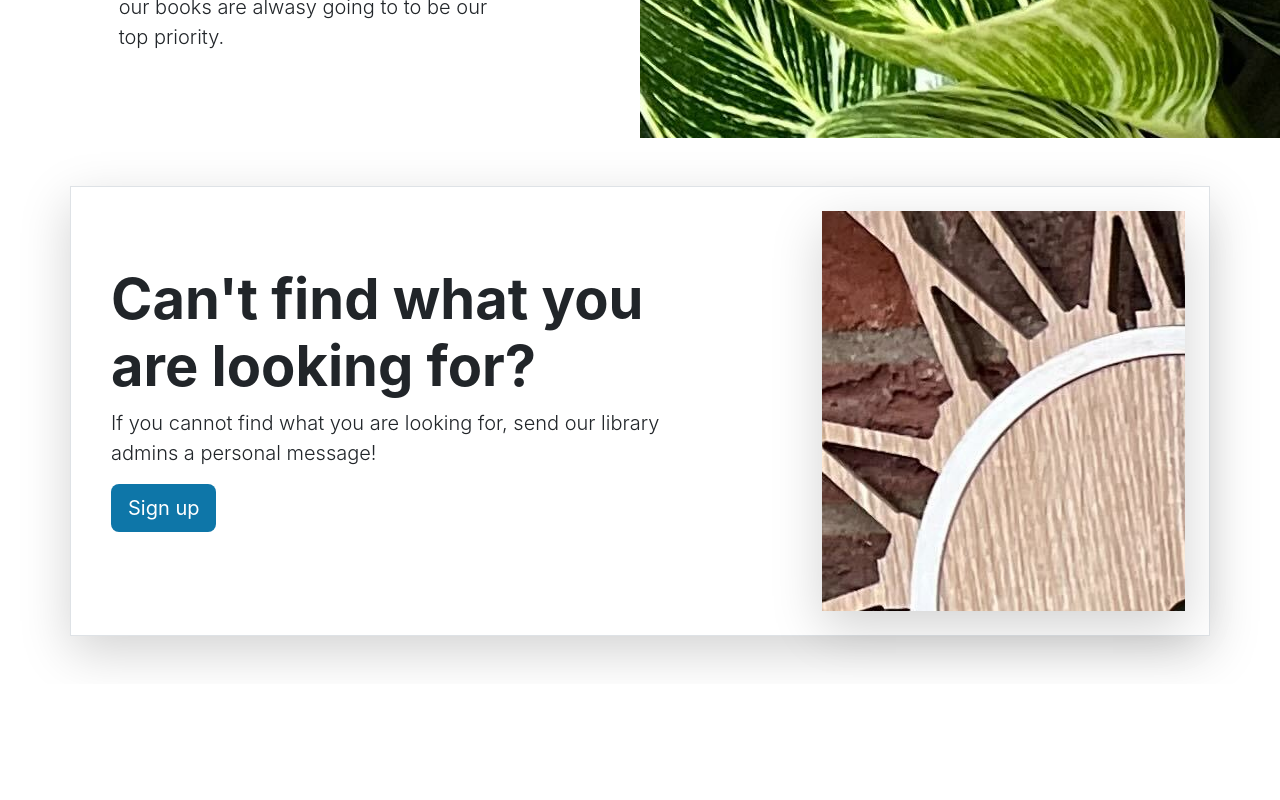
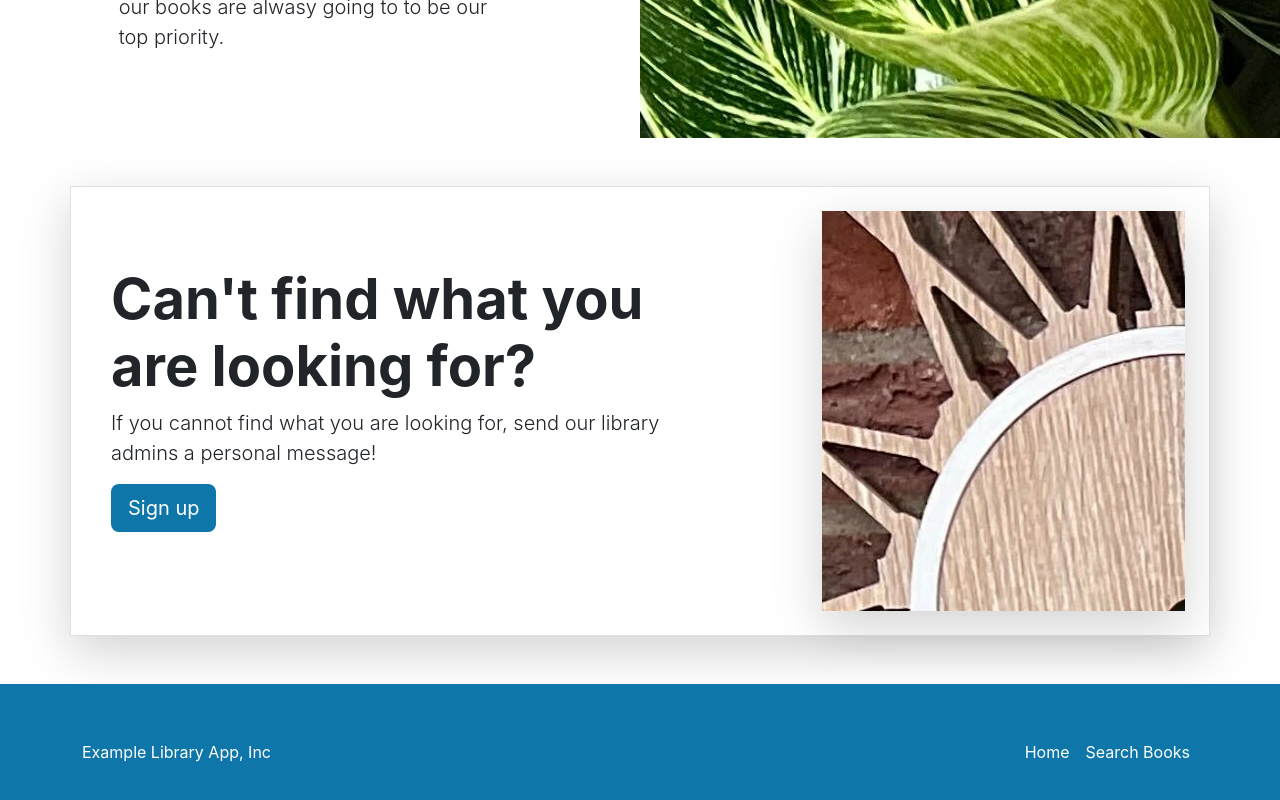
Before and after one commit to OCALGREEN/react-library, a React (Create React App) app: page / in a window 1280 px wide. Shown: the part 1786-2586 px from the top of the page. Before the commit the page ends 2470 px from the top, so only its background shows below. Built offline with nearby package versions, Linux system fonts and the light colour scheme; the HTML template or start-up script is replaced by a standard one.

Commit message:
added footer

```diff
--- a/src/App.tsx
+++ b/src/App.tsx
@@ -5,6 +5,7 @@
 import { Carousel } from './layouts/HomePage/Carousel';
 import { Heroes } from './layouts/HomePage/Heroes';
 import { LibraryServices } from './layouts/HomePage/LibraryServices';
+import { Footer } from './layouts/NavBarAndFooter/Footer';
 
 function App() {
   return (
@@ -14,6 +15,7 @@
       <Carousel/>
       <Heroes/>
       <LibraryServices/>
+      <Footer/>
     </div>
   );
 }
--- /dev/null
+++ b/src/layouts/NavBarAndFooter/Footer.tsx
@@ -0,0 +1,22 @@
+export const Footer = () => {
+    return (
+        <div className="main-color">
+            <footer className="container d-flex flex-wrap
+                justify-content-between align-items-center py-5 main-color">
+                <p className="col-md-4 mb-0 text-white"> Example Library App, Inc</p>
+                <ul className="nav navbar-dark col-md-4 justify-content-end">
+                    <li className="nav-item">
+                        <a href="#" className="nav-link px-2 text-white">
+                            Home
+                        </a>
+                    </li>
+                    <li className="nav-item">
+                        <a href="#" className="nav-link px-2 text-white">
+                            Search Books
+                        </a>
+                    </li>
+                </ul>
+            </footer>
+        </div>
+    )
+}
```
